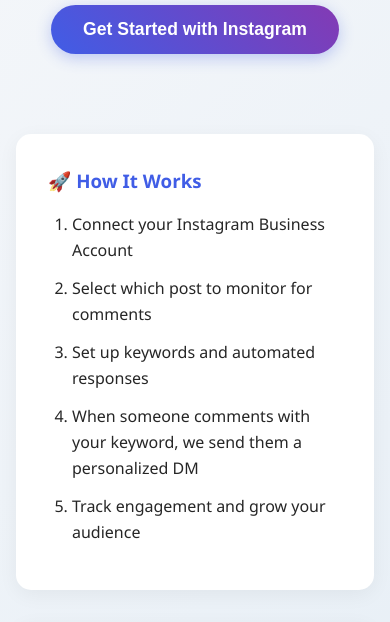
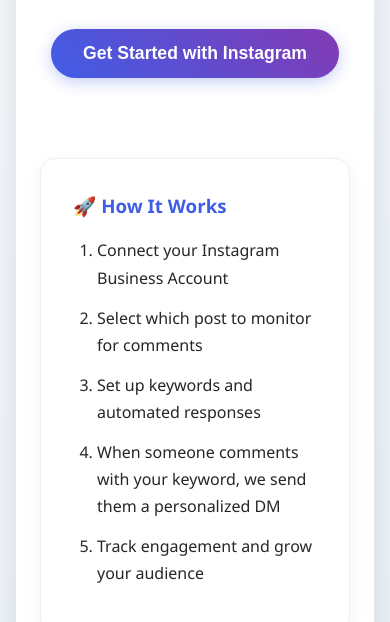
Before and after one commit to surya9634/work-flow-ig, a website: page public/index.html in a window 390 px wide. Shown: the part 216-838 px from the top of the page. Drawn offline with Linux system fonts and the light colour scheme.

Commit message:
Update index.html

```diff
--- a/public/index.html
+++ b/public/index.html
@@ -23,11 +23,15 @@
       color: var(--dark);
       line-height: 1.6;
       min-height: 100vh;
+      padding: 1rem;
     }
     .container {
       max-width: 1000px;
       margin: 0 auto;
       padding: 2rem;
+      background: white;
+      border-radius: 20px;
+      box-shadow: 0 10px 30px rgba(0,0,0,0.1);
     }
     header {
       text-align: center;
@@ -76,9 +80,11 @@
       padding: 2rem;
       box-shadow: 0 5px 20px rgba(0, 0, 0, 0.05);
       transition: transform 0.3s;
+      border: 1px solid #eee;
     }
     .feature-card:hover {
       transform: translateY(-5px);
+      box-shadow: 0 10px 25px rgba(0,0,0,0.1);
     }
     .feature-card h3 {
       color: var(--primary);
@@ -92,6 +98,7 @@
     }
     .feature-card li {
       margin-bottom: 0.8rem;
+      line-height: 1.7;
     }
     footer {
       text-align: center;
@@ -127,7 +134,7 @@
       align-self: center;
     }
     @media (max-width: 768px) {
-      .container { padding: 1rem; }
+      .container { padding: 1.5rem; }
       .logo { font-size: 2.5rem; }
       .error-notification {
         width: 95%;
@@ -181,7 +188,6 @@
       window.location.href = '/auth/instagram';
     }
 
-    // Enhanced error handling
     function showError(message) {
       const container = document.getElementById('errorContainer');
       container.innerHTML = `
@@ -190,20 +196,17 @@
       `;
       container.style.display = 'flex';
 
-      // Auto-dismiss after 10 seconds
       setTimeout(() => {
         container.style.display = 'none';
       }, 10000);
     }
 
-    // Handle auth errors
     document.addEventListener('DOMContentLoaded', () => {
       const urlParams = new URLSearchParams(window.location.search);
       if (urlParams.get('error') === 'auth_failed') {
         const errorMessage = urlParams.get('message') || 'Instagram login failed. Please try again.';
         showError(errorMessage);
 
-        // Clear error from URL
         const cleanUrl = window.location.href.split('?')[0];
         window.history.replaceState({}, document.title, cleanUrl);
       }
```
